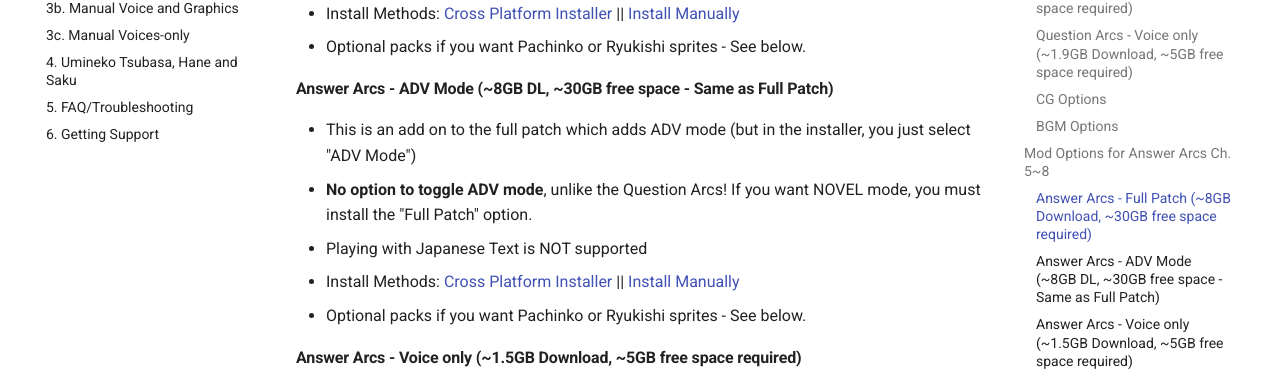
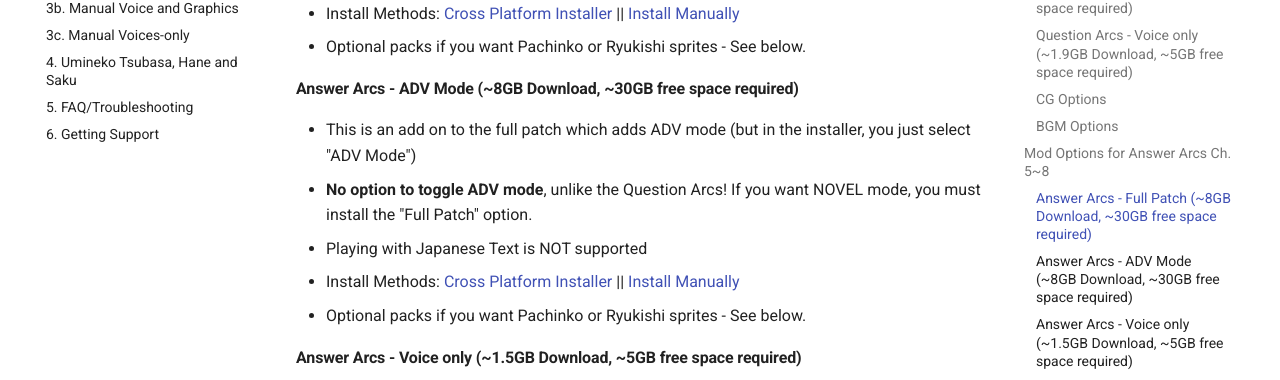
Before and after one commit to 07th-mod/wiki, an MkDocs documentation site: the page built from docs/Umineko/Umineko-Mod-Options.md, in a window 1280 px wide and 900 px high, scrolled down 2192 px. Shown: the part 181-561 px from the top of the window. Built offline with MkDocs 1.6.1 and Material for MkDocs 9.7.7, drawn with Linux system fonts in a browser that asks for light colours.

Commit message:
Umineko: remove confusing patch size message

```diff
--- a/docs/Umineko/Umineko-Mod-Options.md
+++ b/docs/Umineko/Umineko-Mod-Options.md
@@ -88,7 +88,7 @@
 - Install Methods:  [Cross Platform Installer](Umineko-Part-3a-Cross-Platform-Installer.md) || [Install Manually](Umineko-Part-1---Voice-and-Graphics-Patch.md)
 - Optional packs if you want Pachinko or Ryukishi sprites - See below.
 
-#### Answer Arcs - ADV Mode (~8GB DL, ~30GB free space - Same as Full Patch)
+#### Answer Arcs - ADV Mode (~8GB Download, ~30GB free space required)
 
 - This is an add on to the full patch which adds ADV mode (but in the installer, you just select "ADV Mode")
 - **No option to toggle ADV mode**, unlike the Question Arcs! If you want NOVEL mode, you must install the "Full Patch" option.
```
